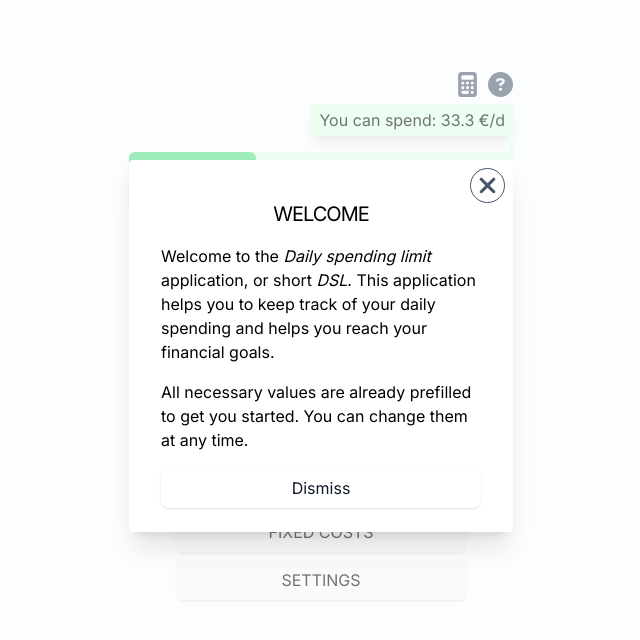
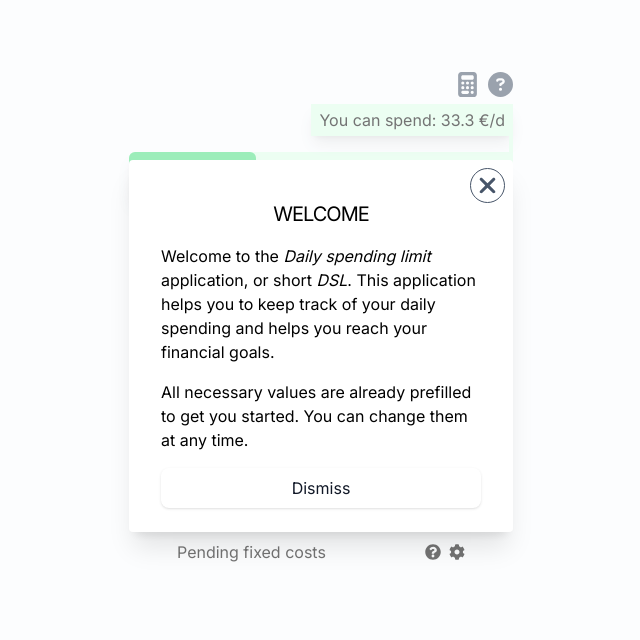
Before and after one commit to WendtOle/daily-spending-limit, a Next.js app: page / in a window 1280 px wide. Shown: the top 640 px of the page, without its empty margins (319-959 px from the left). Built offline with nearby package versions, Linux system fonts and the light colour scheme.

Commit message:
Move pending fixed costs list to main page and extract components

```diff
--- /dev/null
+++ b/app/AccountBalance.tsx
@@ -0,0 +1,32 @@
+import { FaQuestionCircle, FaCog } from "react-icons/fa";
+import Input from "./Input";
+import { getExplanationModalId, ConceptType, ModalType } from "./modal/Modals";
+import { OpenModalButton } from "./OpenModalButton";
+import { useLocalstorageValues } from "./hooks/useLocalstorageValues";
+
+export const AccountBalance = () => {
+  const { currentBudget, setBalance } = useLocalstorageValues();
+
+  const openSettingsButtonProps = {
+    popovertarget: ModalType.SETTING,
+  };
+
+  return (
+    <div>
+      <div className="flex flex-row justify-between">
+        <p>Account balance</p>
+        <div className="flex flex-row space-x-2">
+          <OpenModalButton
+            id={getExplanationModalId(ConceptType.ACCOUNT_BALANCE)}
+          >
+            <FaQuestionCircle />
+          </OpenModalButton>
+          <button {...openSettingsButtonProps}>
+            <FaCog />
+          </button>
+        </div>
+      </div>
+      <Input value={currentBudget ?? 0} setValue={setBalance} />
+    </div>
+  );
+};
--- /dev/null
+++ b/app/PendingFixedCosts.tsx
@@ -0,0 +1,57 @@
+import { FaQuestionCircle, FaCog, FaCheck } from "react-icons/fa";
+import { FaSquareCheck, FaSquare } from "react-icons/fa6";
+import { getExplanationModalId, ConceptType, ModalType } from "./modal/Modals";
+import { OpenModalButton } from "./OpenModalButton";
+import { clearPendingEntry } from "./pendingUtils";
+import { useLocalstorageValues } from "./hooks/useLocalstorageValues";
+
+export const PendingFixedCosts = () => {
+  const { pendingEntries } = useLocalstorageValues();
+
+  const adjustFixedCostsButtonProps = {
+    popovertarget: ModalType.FIXED_COSTS,
+  };
+
+  const handleClearEntry = (entryId: string) => {
+    clearPendingEntry(entryId);
+  };
+
+  return (
+    <div>
+      <div className="flex flex-row justify-between">
+        <p>Pending fixed costs</p>
+        <div className="flex flex-row space-x-2">
+          <OpenModalButton id={getExplanationModalId(ConceptType.FIXED_COSTS)}>
+            <FaQuestionCircle />
+          </OpenModalButton>
+          <button {...adjustFixedCostsButtonProps}>
+            <FaCog />
+          </button>
+        </div>
+      </div>
+      <div className="w-full max-h-32 overflow-y-scroll overflow-x-hidden flex items-center flex-col space-y-2 mt-4 pb-2">
+        {pendingEntries
+          .filter(({ isPayed }) => !isPayed)
+          .map((entry) => {
+            const inactive = entry.isPayed;
+            return (
+              <button
+                key={entry.id}
+                className={`flex flex-row justify-between w-full mr-4 ${
+                  inactive ? "text-slate-300" : ""
+                }`}
+                onClick={() => handleClearEntry(entry.id)}
+              >
+                <div className="flex flex-row items-center justify-between pl-8 pr-4 py-3 w-full bg-white rounded-lg shadow mr-2 ml-6">
+                  <p className="">
+                    {entry.value}€ - {entry.label}
+                  </p>
+                  <FaCheck />
+                </div>
+              </button>
+            );
+          })}
+      </div>
+    </div>
+  );
+};
--- a/app/modal/FixedCostsModal.tsx
+++ b/app/modal/FixedCostsModal.tsx
@@ -11,6 +11,10 @@ export const FixedCostsModal = () => {
 
   const addPendingEntryButtonProps = {
     popovertarget: ModalType.FIXED_COST_ENTRY,
+  };
+
+  const adjustFixedCostsButtonProps = {
+    popovertarget: ModalType.FIXED_COSTS,
   };
 
   return (
--- a/app/page.tsx
+++ b/app/page.tsx
@@ -2,21 +2,12 @@
 import { useEffect } from "react";
 import { readFromLocalStorage } from "./localstorage";
 import { Gallery } from "./Gallery";
-import {
-  ConceptType,
-  ModalType,
-  Modals,
-  getExplanationModalId,
-} from "./modal/Modals";
+import { Modals } from "./modal/Modals";
 import { chartEntries } from "./chartEntries";
-import { FaQuestionCircle } from "react-icons/fa";
-import { OpenModalButton } from "./OpenModalButton";
-import { useLocalstorageValues } from "./hooks/useLocalstorageValues";
-import Input from "./Input";
+import { PendingFixedCosts } from "./PendingFixedCosts";
+import { AccountBalance } from "./AccountBalance";
 
 export default function Home() {
-  const { currentBudget, setBalance } = useLocalstorageValues();
-
   useEffect(() => {
     const { dismissedWelcomeModal } = readFromLocalStorage();
     if (!dismissedWelcomeModal) {
@@ -24,34 +15,13 @@ export default function Home() {
       document.getElementById("welcome-modal-id")?.showPopover();
     }
   }, []);
-  const adjustFixedCostsButtonProps = {
-    popovertarget: ModalType.FIXED_COSTS,
-  };
-  const buttonClasses = `w-72 bg-slate-100 px-4 py-2 rounded shadow uppercase text-md`;
-
-  const openSettingsButtonProps = {
-    popovertarget: ModalType.SETTING,
-  };
 
   return (
     <main className="flex flex-col justify-start items-center relative mt-8">
       <Gallery entries={Object.values(chartEntries)} defaultSelectedIndex={1} />
-      <div className="flex flex-col justify-center mt-8 space-y-2">
-        <div className="flex flex-row justify-between">
-          <p>Account balance</p>
-          <OpenModalButton
-            id={getExplanationModalId(ConceptType.ACCOUNT_BALANCE)}
-          >
-            <FaQuestionCircle />
-          </OpenModalButton>
-        </div>
-        <Input value={currentBudget ?? 0} setValue={setBalance} />
-        <button {...adjustFixedCostsButtonProps} className={buttonClasses}>
-          Fixed costs
-        </button>
-        <button className={buttonClasses} {...openSettingsButtonProps}>
-          Settings
-        </button>
+      <div className="flex flex-col justify-center mt-8 space-y-8 w-72">
+        <AccountBalance />
+        <PendingFixedCosts />
       </div>
       <Modals />
     </main>
```
